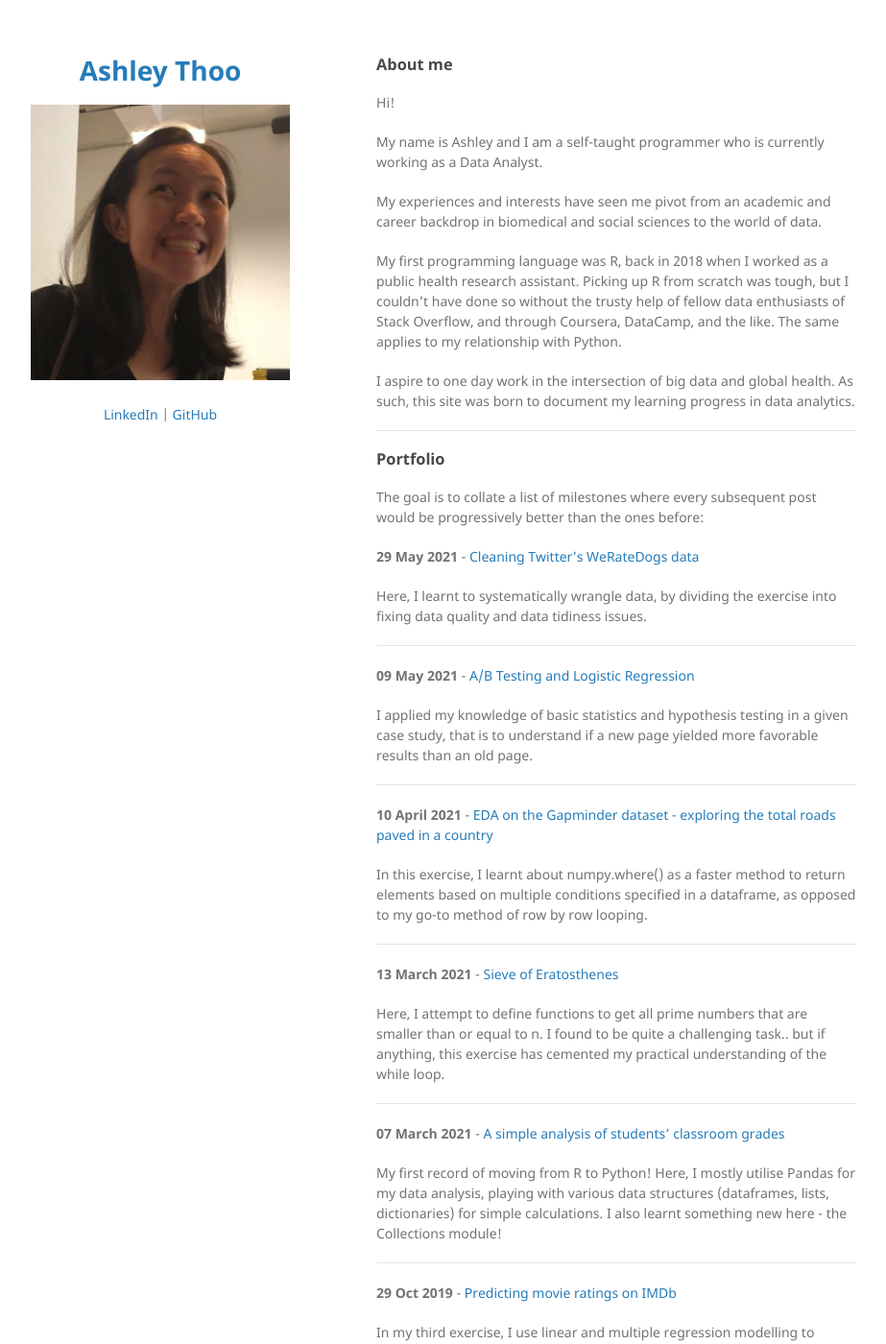
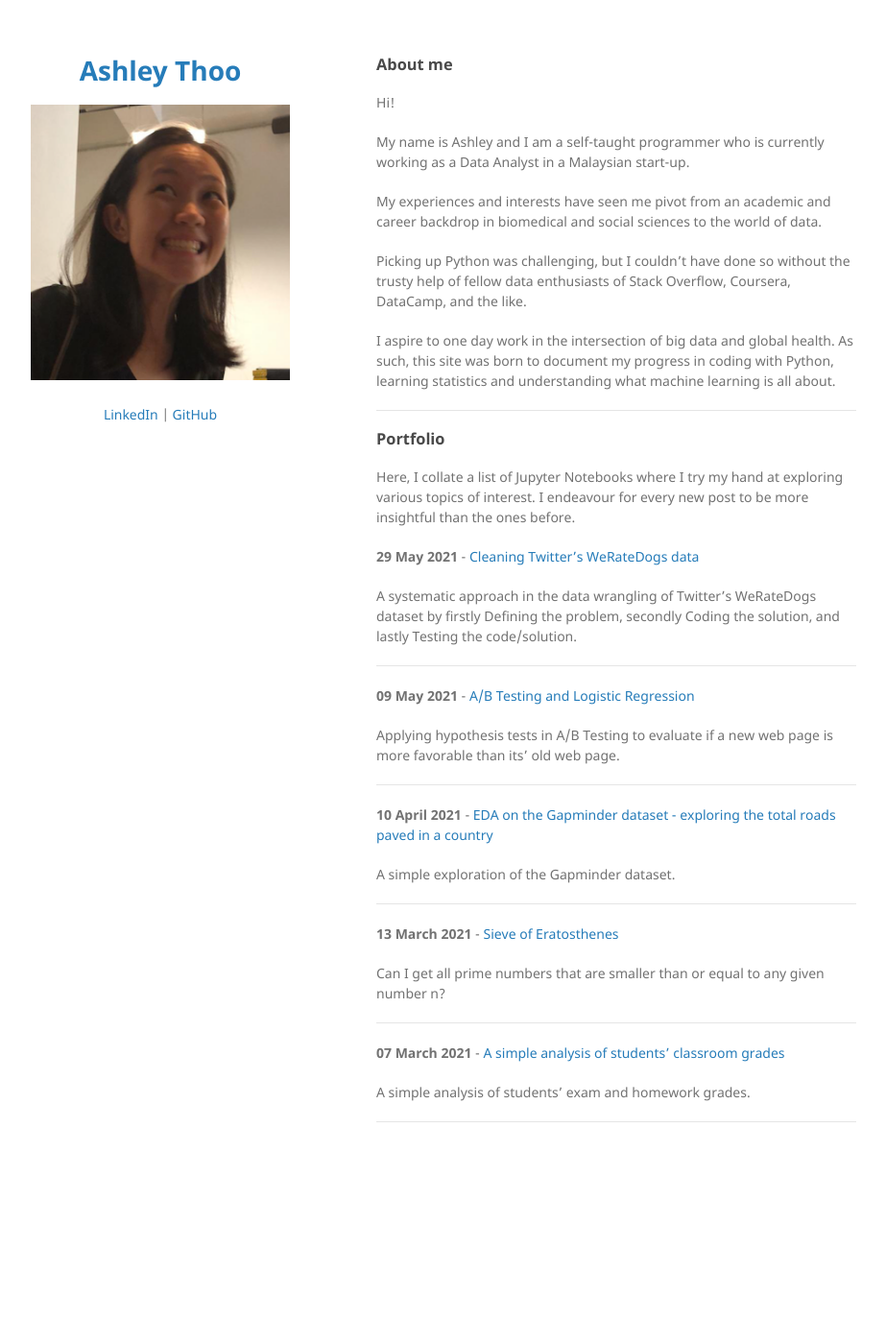
Before and after one commit to ashleythy/ashleythy.github.io, a Jekyll site: the page built from index.md, in a window 1280 px wide and 1400 px high. Shown: the whole window at 96% size, without its empty margins (178-1101 px from the left). Built offline with Jekyll 4.4.1, drawn with Linux system fonts in a browser that asks for light colours; our own code applies the rules of GitHub Pages for plain Markdown files; some of the changed text lies outside the part shown.

Commit message:
Update index.md

```diff
--- a/index.md
+++ b/index.md
@@ -3,82 +3,46 @@
 
 Hi!
 
-My name is Ashley and I am a self-taught programmer who is currently working as a Data Analyst.
+My name is Ashley and I am a self-taught programmer who is currently working as a Data Analyst in a Malaysian start-up.
 
 My experiences and interests have seen me pivot from an academic and career backdrop in biomedical and social sciences to the world of data.
 
-My first programming language was R, back in 2018 when I worked as a public health research assistant. Picking up R from scratch was tough, but I couldn’t have done so without the trusty help of fellow data enthusiasts of Stack Overflow, and through Coursera, DataCamp, and the like. The same applies to my relationship with Python.
+Picking up Python was challenging, but I couldn’t have done so without the trusty help of fellow data enthusiasts of Stack Overflow, Coursera, DataCamp, and the like.
 
-I aspire to one day work in the intersection of big data and global health. As such, this site was born to document my learning progress in data analytics.
+I aspire to one day work in the intersection of big data and global health. As such, this site was born to document my progress in coding with Python, learning statistics and understanding what machine learning is all about.
 
 ---
 
 ### Portfolio
 
-The goal is to collate a list of milestones where every subsequent post would be progressively better than the ones before:
+Here, I collate a list of Jupyter Notebooks where I try my hand at exploring various topics of interest. I endeavour for every new post to be more insightful than the ones before.
 
 <b>29 May 2021</b> - [Cleaning Twitter's WeRateDogs data](/html/entry11.html)
 
-Here, I learnt to systematically wrangle data, by dividing the exercise into fixing data quality and data tidiness issues.
+A systematic approach in the data wrangling of Twitter's WeRateDogs dataset by firstly Defining the problem, secondly Coding the solution, and lastly Testing the code/solution.
 
 ---
 
 <b>09 May 2021</b> - [A/B Testing and Logistic Regression](/html/entry10.html)
 
-I applied my knowledge of basic statistics and hypothesis testing in a given case study, that is to understand if a new page yielded more favorable results than an old page.
+Applying hypothesis tests in A/B Testing to evaluate if a new web page is more favorable than its' old web page.
 
 ---
 
 <b>10 April 2021</b> - [EDA on the Gapminder dataset - exploring the total roads paved in a country](/html/entry9.html)
 
-In this exercise, I learnt about numpy.where() as a faster method to return elements based on multiple conditions specified in a dataframe, as opposed to my go-to method of row by row looping.
+A simple exploration of the Gapminder dataset.
 
 ---
 
 <b>13 March 2021</b> - [Sieve of Eratosthenes](/html/entry8.html)
 
-Here, I attempt to define functions to get all prime numbers that are smaller than or equal to n. I found to be quite a challenging task.. but if anything, this exercise has cemented my practical understanding of the while loop.
+Can I get all prime numbers that are smaller than or equal to any given number n?
 
 ---
 
 <b>07 March 2021</b> - [A simple analysis of students' classroom grades](/html/entry7.html)
 
-My first record of moving from R to Python! Here, I mostly utilise Pandas for my data analysis, playing with various data structures (dataframes, lists, dictionaries) for simple calculations. I also learnt something new here - the Collections module!
+A simple analysis of students' exam and homework grades.
 
 ---
-
-<b>29 Oct 2019</b> - [Predicting movie ratings on IMDb](/html/entry6.html)
-
-In my third exercise, I use linear and multiple regression modelling to understand factors affecting movie ratings on IMDb.
-
----
-
-<b>15 Oct 2019</b> - [Statistical inference with the GSS data](/html/entry5.html)
-
-In my second exercise of the Coursera course, I explore another dataset. Here, in addition to a mere descriptive analysis of the data, I also put into pratice what I learnt about statistical tests, such as the Chi-squared test.
-
-<hr>
-
-<b>29 August 2019</b> - [Exploring the BRFSS dataset with descriptive analysis](/html/entry4.html)
-
-I started taking online lessons on Coursera on [statistics with R](https://www.coursera.org/specializations/statistics), which required me to finish several peer-reviewed exercises. I will be documenting my homework here. In this first exercise, I explore a dataset with basic visualisation tools and descriptive summary statistics.
-
-<hr>
-
-<b>01 July 2019</b> - [Cleaning data using stringr](/html/entry3.html)
-
-My novice introduction to the term 'data wrangling' and 'regex', and the concept of defining functions to avoid repeating similar tasks when programming.
-
----
-
-<b>20 Jan 2019</b> - [Quantifying the relationship between global carbon dioxide emission and economic growth](/html/entry2.html)
-
-Here, I calculate the strength of relationship between the aforementioned variables using Pearson's correlation test. I also put my basic understanding of correlations and p-values to the test.
-
----
-
-<b>24 Dec 2018</b> - [Visualising the relationship between global carbon dioxide emission and economic growth](/html/entry1.html)
-
-My first very attempt in visualising an in-built dataset by the World Bank using the R plotly package!
-
----
```
